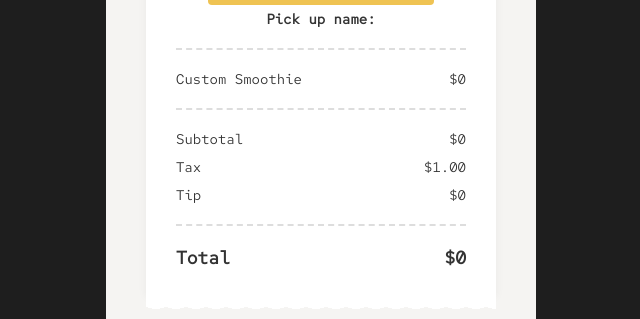
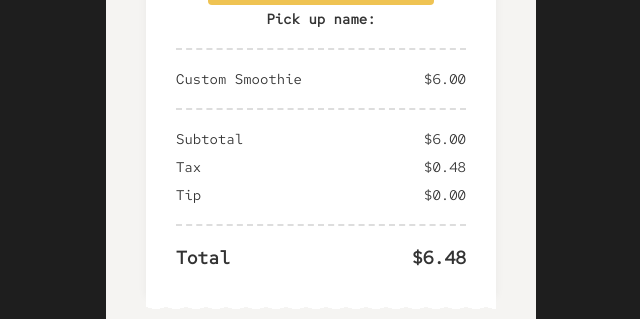
Before and after one commit to Hannahxpelingon/KCs, a plain HTML site: page pages/confirmation.html in a window 1280 px wide. Shown: the part 427-746 px from the top of the page, without its empty margins (319-959 px from the left). Drawn offline with Linux system fonts and the light colour scheme.

Commit message:
minor edits made

```diff
--- a/pages/confirmation.html
+++ b/pages/confirmation.html
@@ -35,29 +35,29 @@
 
                 <div class="receipt-item">
                     <span>Custom Smoothie</span>
-                    <span>$0</span>
+                    <span>$6.00</span>
                 </div>
 
                 <hr class="receipt-divider">
 
                 <div class="receipt-item">
                     <span>Subtotal</span>
-                    <span>$0</span>
+                    <span>$6.00</span>
                 </div>
                 <div class="receipt-item">
                     <span>Tax</span>
-                    <span>$1.00</span>
+                    <span>$0.48</span>
                 </div>
                 <div class="receipt-item">
                     <span>Tip</span>
-                    <span>$0</span>
+                    <span>$0.00</span>
                 </div>
 
                 <hr class="receipt-divider">
 
                 <div class="receipt-total">
                     <span>Total</span>
-                    <span>$0</span>
+                    <span>$6.48</span>
                 </div>
             </div>
 
```
Also changed, not shown: pages/checkout.html (+4 -4 lines), pages/customize.html (+1 -1 lines), pages/status.html (+4 -4 lines).
